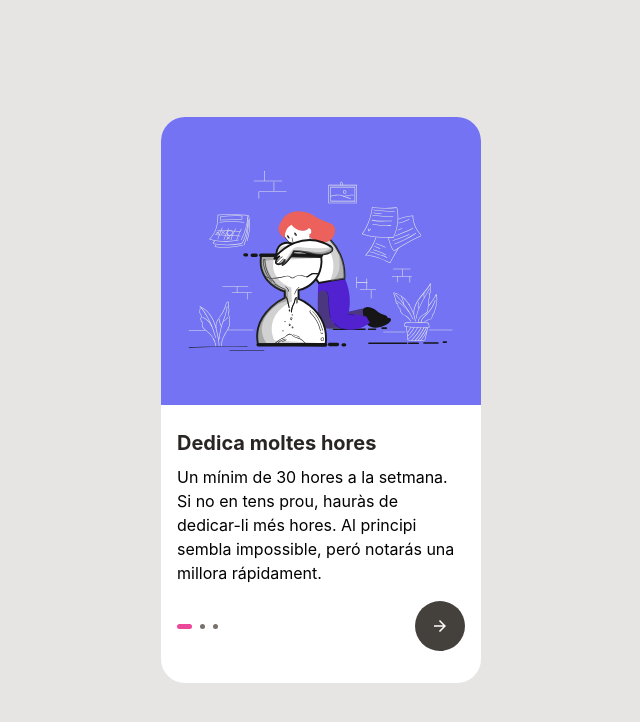
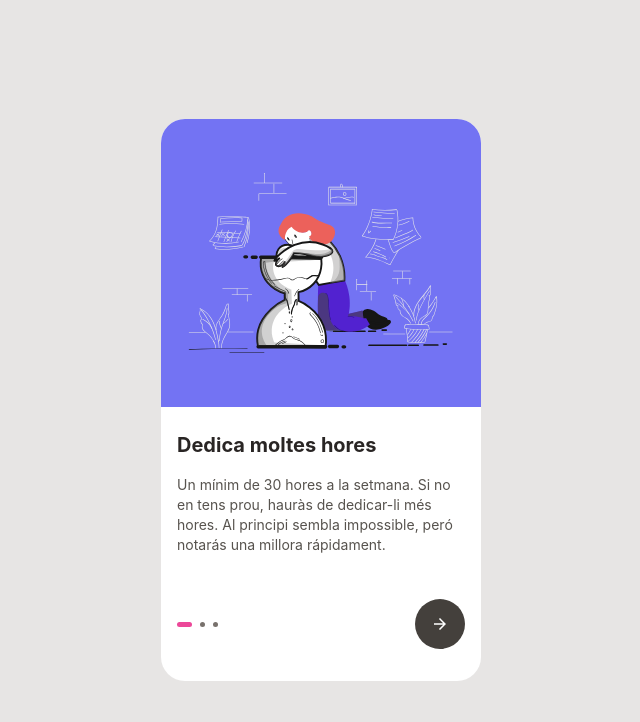
Before and after one commit to JuanDNJ/S5-onboarding-digital, a React (Vite) app: page / in a window 1280 px wide. Shown: the top 722 px of the page, without its empty margins (319-959 px from the left). Built offline with nearby package versions, Linux system fonts and the light colour scheme.

Commit message:
"deleted:    src/components/Card/components/ChangeTransition.tsx"

```diff
--- a/src/components/Card/css/card.module.css
+++ b/src/components/Card/css/card.module.css
@@ -1,5 +1,5 @@
 .card {
-  @apply flex flex-col bg-white rounded-3xl max-w-[320px] overflow-hidden ;
+  @apply flex flex-col bg-white rounded-3xl max-w-[320px] overflow-hidden;
 }
 .cardHeader {
   @apply h-72 flex items-center justify-center;
@@ -13,8 +13,8 @@
 .title {
   @apply text-stone-800 font-bold text-xl py-2;
 }
-.paragraf {
-  @apply text-stone-400 text-sm py-2;
+.description {
+  @apply text-stone-600 text-sm py-2;
 }
 .btnAction {
   @apply rounded-full px-4 py-2 w-[50px] h-[50px] flex items-center justify-center;
@@ -37,16 +37,16 @@
   max-width: 320px;
   animation: slideRight 600ms forwards;
 }
-.frame{
+.frame {
   max-width: 320px;
-   overflow: hidden;
+  overflow: hidden;
 }
 .frame > div {
   transition: transform 200ms ease-in-out;
   display: flex;
   width: 100vw;
 }
-.slideLeft{
+.slideLeft {
   animation: slideLeft 3000ms forwards;
 }
 @keyframes slideRight {
--- a/src/components/Card/index.tsx
+++ b/src/components/Card/index.tsx
@@ -3,7 +3,6 @@ import type { CardData, Action } from "../../types";
 import Indicator from "./components/Indicator";
 import ContainerButtons from "./components/ContainerButtons";
 import ImageAnimation from "./components/ImageAnimation";
-
 
 const Card = ({
   actions,
@@ -20,19 +19,19 @@ const Card = ({
         className={cardStyle.cardHeader}
         style={{ background: `${cardData[step].bgColor}` }}
       >
-        <ImageAnimation step={step} src={cardData[step].image}/>
+        <ImageAnimation step={step} src={cardData[step].image} />
       </header>
       <section className={cardStyle.cardHBody}>
-        <h2 className={cardStyle.title}>
-          {cardData[step].title }
-        </h2>
-        <p className={cardStyle.description}>
-          {!cardData[step].description ? "Error" : cardData[step].description}
-        </p>
+        <h2 className={cardStyle.title}>{cardData[step].title}</h2>
+        <p className={cardStyle.description}>{cardData[step].description}</p>
       </section>
       <footer className={cardStyle.cardActions}>
         <Indicator indicators={cardData} step={step} />
-        <ContainerButtons length={cardData.length - 1} actions={actions} step={step} />
+        <ContainerButtons
+          length={cardData.length - 1}
+          actions={actions}
+          step={step}
+        />
       </footer>
     </article>
   );
--- a/src/data/index.tsx
+++ b/src/data/index.tsx
@@ -16,13 +16,13 @@ export const tutorialData: CardData[] = [
     description:
       "Més val 10 hores traballant en projectes propis, que 10 hores mirant tutorials. La motivació i la implició en el projecte ajudara a accelerar el teu aprenentatge.",
     bgColor: "rgb(151, 150, 150)",
-    image: meditation,
+    image: programming,
   },
   {
     title: "Procura descansar",
     description:
       "Descanasar bé i desconnectar són vitals. D´aquesta manera reduiràs l`estrés i l`ansietat. Milloraràs la teva concentració i consolidarás el teu aprenentatge.",
     bgColor: "rgb(252, 204, 116)",
-    image: programming,
+    image: meditation,
   },
 ];
```
Also changed, not shown: src/components/Card/components/ChangeTransition.tsx (deleted, +0 -19 lines).
